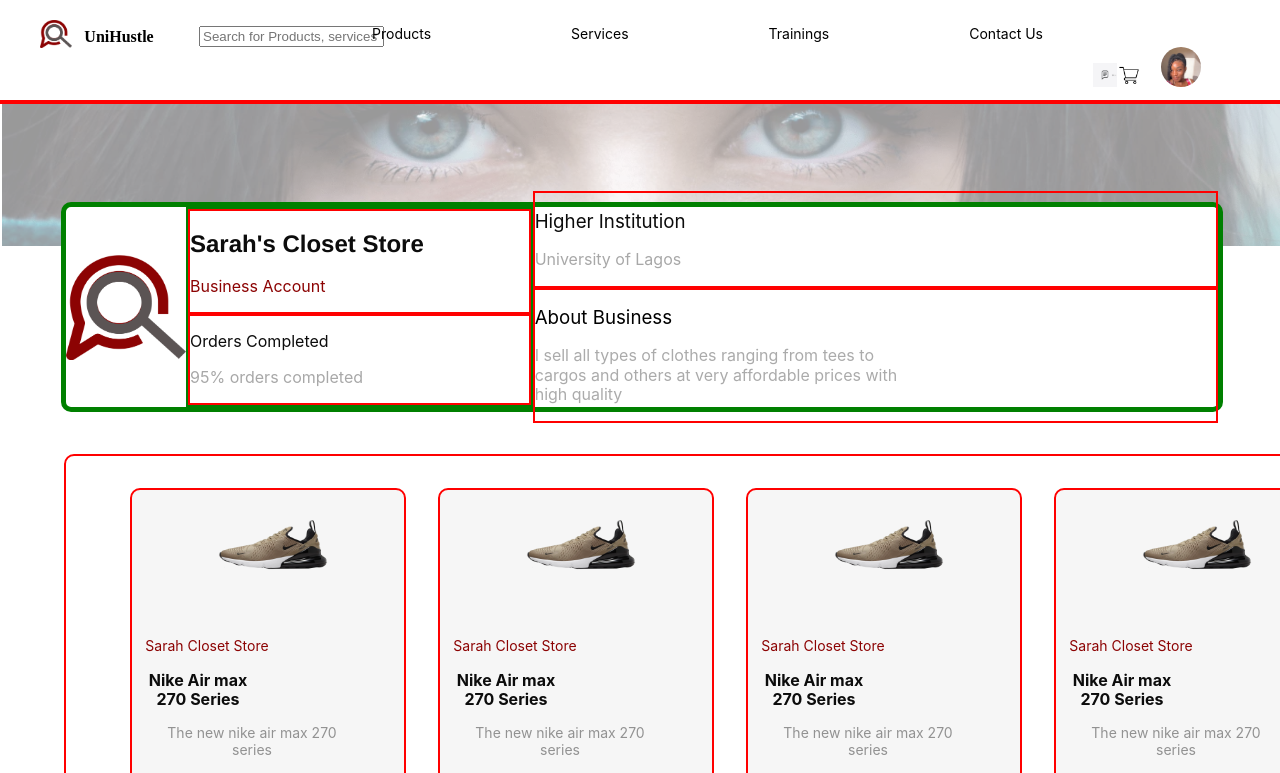
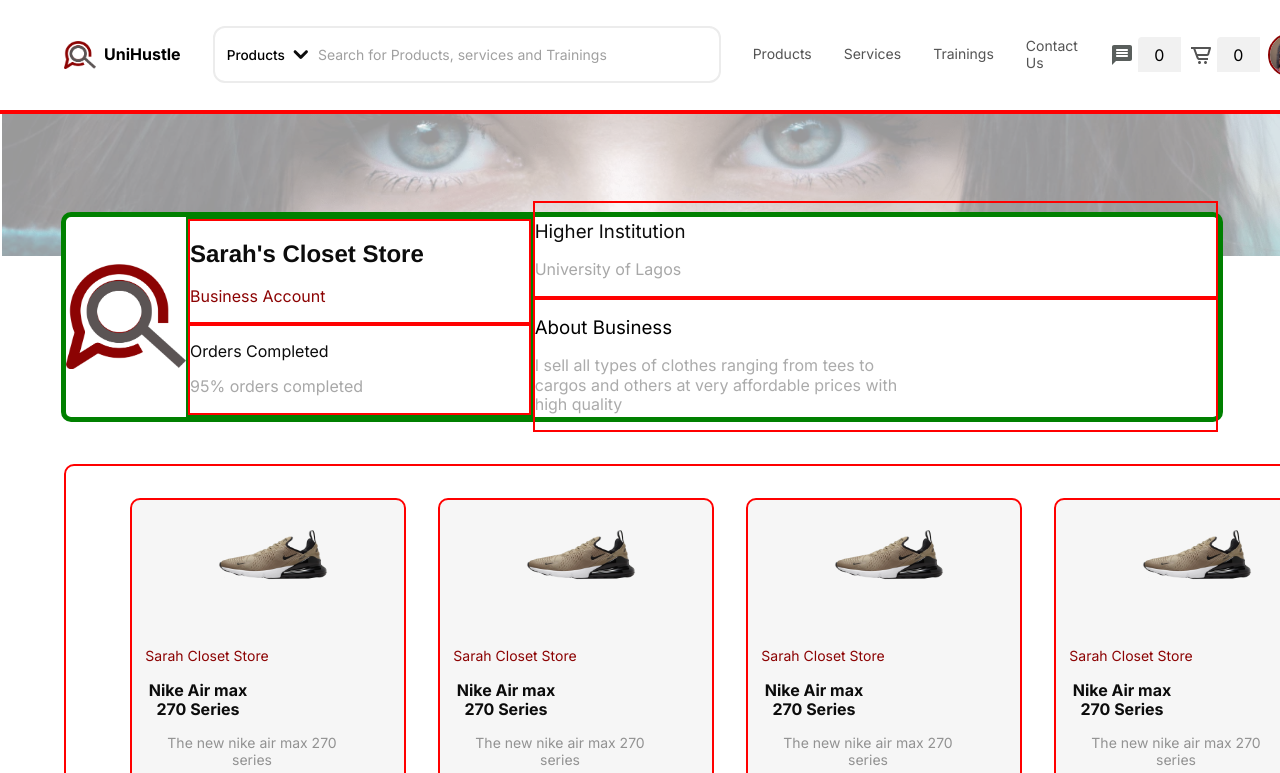
Before and after one commit to mr-martin38/uni-hustle, a React (Create React App) app: page / in a window 1280 px wide. Shown: the top 773 px of the page. Built offline with nearby package versions, Linux system fonts and the light colour scheme.

Commit message:
done the header

```diff
--- a/src/App.css
+++ b/src/App.css
@@ -1,7 +1,6 @@
 .App {
   text-align: center;
   width: 100vw;
-
 }
 
 .App-logo {
@@ -30,30 +29,129 @@
   color: #61dafb;
 }
 
+.header {
+  display: flex;
+  align-items: center;
+  gap: 2rem;
+  padding: 24px 64px;
+}
 
-/* Nav Bar */
+.header > div {
+  display: flex;
+  align-items: center;
+}
 
-/*
+.header > div:nth-child(1),
+.header > div:nth-child(2) {
+  gap: 0.5rem;
+}
 
+.header > div:nth-child(1) > img {
+  width: 32px;
+  height: 28px;
+}
 
+.header > div:nth-child(1) > h4 {
+  font-family: Inter;
+  font-size: 16px;
+  font-weight: 700;
+  line-height: 19.36px;
+  text-align: right;
+  color: #000000;
+}
+
+.header > div:nth-child(2) {
+  border: 2px solid #ececec;
+  padding: 16px 12px;
+  gap: 8px;
+  border-radius: 12px;
+  min-width: 480px;
+}
+
+.header > div:nth-child(2) > div:nth-child(1) {
   display: flex;
-flex-direction: row;
-justify-content: space-between;
   align-items: center;
-padding: 24px 64px;
-gap: 125px;
+  gap: 0.5rem;
+  font-family: Inter;
+  font-size: 13.61px;
+  font-weight: 500;
+  line-height: 16.47px;
+  text-align: left;
+  color: #000000;
+  cursor: pointer;
+}
 
-position: absolute;
-width: 1440px;
-height: 100px;
-left: 0px;
-top: 0px;
+.header > div:nth-child(2) > div:nth-child(2) {
+  flex: 1;
+}
 
-background: #FFFFFF;
-border-bottom: 1px solid #F1F1F1; */
+.header > div:nth-child(2) > div:nth-child(2) > input {
+  width: 100%;
+  font-family: Inter;
+  font-size: 14px;
+  font-weight: 400;
+  line-height: 16.94px;
+  text-align: left;
+  color: #000000;
+  border: none;
+  outline: none;
+}
 
+.header > div:nth-child(2) > div:nth-child(2) > input::placeholder {
+  font-family: Inter;
+  font-size: 14px;
+  font-weight: 400;
+  line-height: 16.94px;
+  text-align: left;
+  color: #a0a0a0;
+}
 
-.site-logo{
+.header > div:nth-child(3) {
+  gap: 2rem;
+}
+
+.header > div:nth-child(3) > a {
+  font-family: Inter;
+  font-size: 14px;
+  font-weight: 400;
+  line-height: 16.94px;
+  text-align: left;
+  color: #545454;
+  text-decoration: none;
+}
+
+.header > div:nth-child(4) {
+  gap: 0.5rem;
+  margin-left: auto;
+}
+
+.header > div:nth-child(4) > div {
+  display: flex;
+  align-items: center;
+  gap: 0.25rem;
+}
+
+.header > div:nth-child(4) > div > span {
+  width: 27px;
+  height: 27px;
+  padding: 4px 8px 4px 8px;
+  gap: 8px;
+  border-radius: 4px 0px 0px 0px;
+  opacity: 0px;
+  background: #f1f1f1;
+  display: flex;
+  align-items: center;
+  justify-content: center;
+}
+
+.header > div:nth-child(4) > div > img {
+  width: 40px;
+  height: 40px;
+  border: 2px solid #8c0303;
+  border-radius: 50%;
+}
+
+.site-logo {
   width: 32px;
   height: 28px;
   margin-top: 20px;
@@ -63,21 +161,21 @@
   left: 40px;
 }
 
-.site-name{
+.site-name {
   width: 1018px;
   height: 28px;
   gap: 8px;
   margin-left: 100px;
   margin-top: 0px;
-  color:black ;
-  font-family: 'Times New Roman', Times, serif;
+  color: black;
+  font-family: "Times New Roman", Times, serif;
   font-weight: 700;
   line-height: 19.36px;
   position: relative;
   left: -490px;
 }
 
-.navbar{
+.navbar {
   box-sizing: border-box;
   width: 1440px;
   height: 100px;
@@ -85,21 +183,21 @@
   justify-content: space-between;
   padding: 24px, 64px, 24px, 64px;
   position: relative;
-  border-color: 1px #F1F1F1;
+  border-color: 1px #f1f1f1;
 }
 
-.dashboard{
+.dashboard {
   width: 1023px;
   height: 52px;
   gap: 32px;
 }
 
-.search-bar{
+.search-bar {
   margin-top: -50px;
   margin-right: 740px;
   border-radius: 12px;
   padding: 16px, 12px, 16px, 12px;
-gap:8px;
+  gap: 8px;
   font-weight: 400;
   size: 14px;
   line-height: 16.94px;
@@ -107,9 +205,7 @@
   left: 150px;
 }
 
-
-
-.info{
+.info {
   width: 60px;
   height: 17px;
   gap: 20px;
@@ -121,34 +217,32 @@
   font-size: 14px;
 }
 
-.icons{
+.icons {
   width: 24px;
   height: 24px;
   position: relative;
   left: 220px;
 }
 
-.pfp{
+.pfp {
   width: 40px;
   height: 40px;
-  border: 2px #8C0303;
+  border: 2px #8c0303;
   border-radius: 20px;
   position: relative;
   left: 240px;
 }
 
-
-
-.business-card{
+.business-card {
   margin-bottom: 20rem;
   position: relative;
   border: 2px solid red;
   width: 100vw;
 }
 
-.business-card-inner{
+.business-card-inner {
   width: 1312px;
-  border: 3px #F5F5F5;
+  border: 3px #f5f5f5;
   position: absolute;
   top: 100px;
   bottom: 0px;
@@ -157,41 +251,41 @@
   margin: 0 auto;
   border-radius: 10px;
   height: 200px;
-  background-color: #FFFFFF;
+  background-color: #ffffff;
   border: 5px solid green;
   width: 90%;
   display: flex;
   align-items: center;
 }
 
-.business-card-inner > div:nth-child(1){
+.business-card-inner > div:nth-child(1) {
   width: 120px;
-  height: 105px
+  height: 105px;
 }
 
-.business-card-inner > div:nth-child(2){
+.business-card-inner > div:nth-child(2) {
   flex: 1;
   border: 2px solid green;
 }
 
-.business-card-inner > div:nth-child(3){
+.business-card-inner > div:nth-child(3) {
   flex: 2;
 }
 
-.business-card-inner > div:nth-child(2)> div, .business-card-inner > div:nth-child(3)> div{
+.business-card-inner > div:nth-child(2) > div,
+.business-card-inner > div:nth-child(3) > div {
   border: 2px solid red;
   text-align: left;
 }
 
-.business-card-inner > div:nth-child(2)> div > h2{
-  font-family: 'Franklin Gothic Medium', 'Arial Narrow', Arial, sans-serif;
+.business-card-inner > div:nth-child(2) > div > h2 {
+  font-family: "Franklin Gothic Medium", "Arial Narrow", Arial, sans-serif;
   font-weight: 700;
   line-height: 26px;
-  color: #0C0C0C;
+  color: #0c0c0c;
 }
 
-
-.eyes{
+.eyes {
   opacity: 40%;
   height: 144px;
   top: 0px;
@@ -199,102 +293,100 @@
   z-index: -1;
   width: 100%;
   left: 0;
-  right: 0
+  right: 0;
 }
 
-
-.business-logo{
+.business-logo {
   width: 100%;
   height: 100%;
 }
 
-.business-name{
-
+.business-name {
 }
 
-.desription{
+.desription {
   font-weight: 400;
   font-size: 16px;
   line-height: 19.36px;
-  color: #8C0303;
+  color: #8c0303;
 }
 
-.order-status{
+.order-status {
   font-weight: 400;
   font-size: 16px;
   line-height: 19.36px;
-  color: #0C0C0C;
+  color: #0c0c0c;
 }
 
-.order-per{
+.order-per {
   font-size: 16px;
   font-weight: 400;
   line-height: 19.36px;
-  color: #A8A8A8;
+  color: #a8a8a8;
 }
 
-.verified{
-  background-color: #706DEA;
+.verified {
+  background-color: #706dea;
   width: 60px;
   height: 40px;
   gap: 10px;
 
   padding-top: 20px;
   border-radius: 40px;
-  color: #FFFFFF;
+  color: #ffffff;
   font-size: smaller;
 }
 
-.business-type{
+.business-type {
   line-height: 19.36px;
-  color: #0C0C0C;
+  color: #0c0c0c;
   font-weight: 400;
 }
 
-.uni{
+.uni {
   font-weight: 400;
   size: 16px;
   line-height: 19.36px;
-  color: #A8A8A8;
+  color: #a8a8a8;
 }
 
-.about{
+.about {
   size: 16px;
   line-height: 19.36px;
   font-weight: 400;
 }
 
-.summary{
+.summary {
   font-weight: 400;
   size: 16px;
   line-height: 19.36px;
-  color: #ABABAB;
+  color: #ababab;
   max-width: 380px;
   right: -515px;
 }
 
-.shoe{
+.shoe {
   width: 124px;
   height: 130px;
   margin-left: 10px;
 }
 
-.product-card{
+.product-card {
   width: 272px;
   flex-basis: 272px;
   border-radius: 10px;
-  background-color: #F6F6F6;
+  background-color: #f6f6f6;
   border: 2px solid red;
 }
 
-.product-frame{
+.product-frame {
   width: 1312px;
   height: 664px;
   position: relative;
   top: 30px;
   left: 64px;
   border-radius: 10px;
-  color: #FFFFFF;
+  color: #ffffff;
   border: 2px solid red;
   display: flex;
   align-items: flex-start;
@@ -303,26 +395,26 @@
   padding: 2rem 4rem;
 }
 
-.store-name{
+.store-name {
   font-weight: 400;
   font-size: 14px;
   line-height: 16.94px;
-  color: #8C0303;
+  color: #8c0303;
   width: 150px;
   height: 17px;
 }
 
-.shoe-desc{
+.shoe-desc {
   font-weight: 700;
   width: 100px;
   height: 38px;
   font-size: 16px;
   margin-left: 16px;
   line-height: 19.36px;
-  color: #0C0C0C;
+  color: #0c0c0c;
 }
 
-.shoe-info{
+.shoe-info {
   font-weight: 400;
   font-size: 14px;
   line-height: 16.94px;
@@ -331,18 +423,18 @@
   margin-left: 16px;
 }
 
-.star{
+.star {
   width: 18px;
   height: 17px;
   margin-left: -200px;
 }
 
-.price{
+.price {
   width: 70px;
   height: 19px;
   font-weight: 700;
   font-size: 16px;
-  color: #0C0C0C;
+  color: #0c0c0c;
   margin-top: -3px;
   margin-left: 10px;
 }
--- a/src/Components/Layout/Layout.js
+++ b/src/Components/Layout/Layout.js
@@ -1,4 +1,4 @@
-import Navbar from "../../Navbar";
+import Navbar from "../../Container/Navbar";
 
 const Layout = ({ children }) => {
   return (
--- /dev/null
+++ b/src/Container/Navbar.js
@@ -0,0 +1,110 @@
+import { Link } from "react-router-dom";
+
+const Navbar = () => {
+  const routes = [
+    {
+      title: "Products ",
+      route: "/products",
+    },
+    {
+      title: "Services ",
+      route: "/services",
+    },
+    {
+      title: "Trainings ",
+      route: "/trainings",
+    },
+    {
+      title: "Contact Us ",
+      route: "/contact-us",
+    },
+  ];
+
+  return (
+    <section className="header">
+      <div>
+        <img src="/images/uni-logo.png" alt="Logo" />
+        <h4>UniHustle</h4>
+      </div>
+      <div>
+        <div>
+          <span>Products</span>
+          <svg
+            width="15"
+            height="9"
+            viewBox="0 0 15 9"
+            fill="none"
+            xmlns="http://www.w3.org/2000/svg"
+          >
+            <path
+              fillRule="evenodd"
+              clipRule="evenodd"
+              d="M8.838 8.49598C8.25222 9.08177 7.30247 9.08177 6.71668 8.49598L1.05983 2.83913C0.474042 2.25334 0.474042 1.30359 1.05983 0.717807C1.64562 0.13202 2.59536 0.13202 3.18115 0.717806L7.77734 5.314L12.3735 0.717806C12.9593 0.132019 13.9091 0.132019 14.4949 0.717805C15.0806 1.30359 15.0806 2.25334 14.4949 2.83913L8.838 8.49598Z"
+              fill="#0C0C0C"
+            />
+          </svg>
+        </div>
+        <div>
+          <input placeholder="Search for Products, services and Trainings" />
+        </div>
+      </div>
+      <div>
+        {routes.map((data, i) => {
+          return (
+            <Link to={data.route} key={i}>
+              {data.title}
+            </Link>
+          );
+        })}
+      </div>
+      <div>
+        <div>
+          <svg
+            width="24"
+            height="24"
+            viewBox="0 0 24 24"
+            fill="none"
+            xmlns="http://www.w3.org/2000/svg"
+          >
+            <path
+              d="M20 2H4C2.9 2 2.01 2.9 2.01 4L2 22L6 18H20C21.1 18 22 17.1 22 16V4C22 2.9 21.1 2 20 2ZM17 14H7C6.45 14 6 13.55 6 13C6 12.45 6.45 12 7 12H17C17.55 12 18 12.45 18 13C18 13.55 17.55 14 17 14ZM17 11H7C6.45 11 6 10.55 6 10C6 9.45 6.45 9 7 9H17C17.55 9 18 9.45 18 10C18 10.55 17.55 11 17 11ZM17 8H7C6.45 8 6 7.55 6 7C6 6.45 6.45 6 7 6H17C17.55 6 18 6.45 18 7C18 7.55 17.55 8 17 8Z"
+              fill="#595E5C"
+            />
+          </svg>
+          <span>0</span>
+        </div>
+
+        <div>
+          <svg
+            width="24"
+            height="24"
+            viewBox="0 0 24 24"
+            fill="none"
+            xmlns="http://www.w3.org/2000/svg"
+          >
+            <path
+              d="M21 3.99999H2V5.99999H4.3L7.58 15C7.78631 15.5835 8.16807 16.089 8.67294 16.4471C9.1778 16.8051 9.78106 16.9983 10.4 17H19V15H10.4C10.1945 14.9999 9.99399 14.9365 9.8258 14.8184C9.6576 14.7003 9.52987 14.5333 9.46 14.34L9 13H18.28C18.714 12.9994 19.1361 12.8576 19.4824 12.596C19.8288 12.3344 20.0806 11.9673 20.2 11.55L22 5.26999C22.0406 5.13868 22.0538 5.00039 22.0386 4.86377C22.0234 4.72715 21.9802 4.59512 21.9117 4.47595C21.8432 4.35677 21.7509 4.25299 21.6404 4.1711C21.53 4.08921 21.4039 4.03096 21.27 3.99999C21.1806 3.98543 21.0894 3.98543 21 3.99999ZM18.25 11H8.25L6.43 5.99999H19.67L18.25 11Z"
+              fill="#545454"
+            />
+            <path
+              d="M10.5 21C11.3284 21 12 20.3284 12 19.5C12 18.6716 11.3284 18 10.5 18C9.67157 18 9 18.6716 9 19.5C9 20.3284 9.67157 21 10.5 21Z"
+              fill="#545454"
+            />
+            <path
+              d="M16.5 21C17.3284 21 18 20.3284 18 19.5C18 18.6716 17.3284 18 16.5 18C15.6716 18 15 18.6716 15 19.5C15 20.3284 15.6716 21 16.5 21Z"
+              fill="#545454"
+            />
+          </svg>
+
+          <span>0</span>
+        </div>
+
+        <div>
+          <img src="/images/pfp.jpeg" alt="Profile" />
+        </div>
+      </div>
+    </section>
+  );
+};
+
+export default Navbar;
--- a/src/index.css
+++ b/src/index.css
@@ -1,13 +1,15 @@
+@import url("https://fonts.googleapis.com/css2?family=Inter:wght@100..900&display=swap");
+
 body {
   margin: 0;
-  font-family: -apple-system, BlinkMacSystemFont, 'Segoe UI', 'Roboto', 'Oxygen',
-    'Ubuntu', 'Cantarell', 'Fira Sans', 'Droid Sans', 'Helvetica Neue',
+  font-family: "Inter", -apple-system, BlinkMacSystemFont, "Segoe UI", "Roboto",
+    "Oxygen", "Ubuntu", "Cantarell", "Fira Sans", "Droid Sans", "Helvetica Neue",
     sans-serif;
   -webkit-font-smoothing: antialiased;
   -moz-osx-font-smoothing: grayscale;
 }
 
 code {
-  font-family: source-code-pro, Menlo, Monaco, Consolas, 'Courier New',
+  font-family: "Inter", source-code-pro, Menlo, Monaco, Consolas, "Courier New",
     monospace;
 }
```
Also changed, not shown: 1 other file (tests, documents, lock files or other folders). Lines whose indentation alone changed are shown as unchanged.
